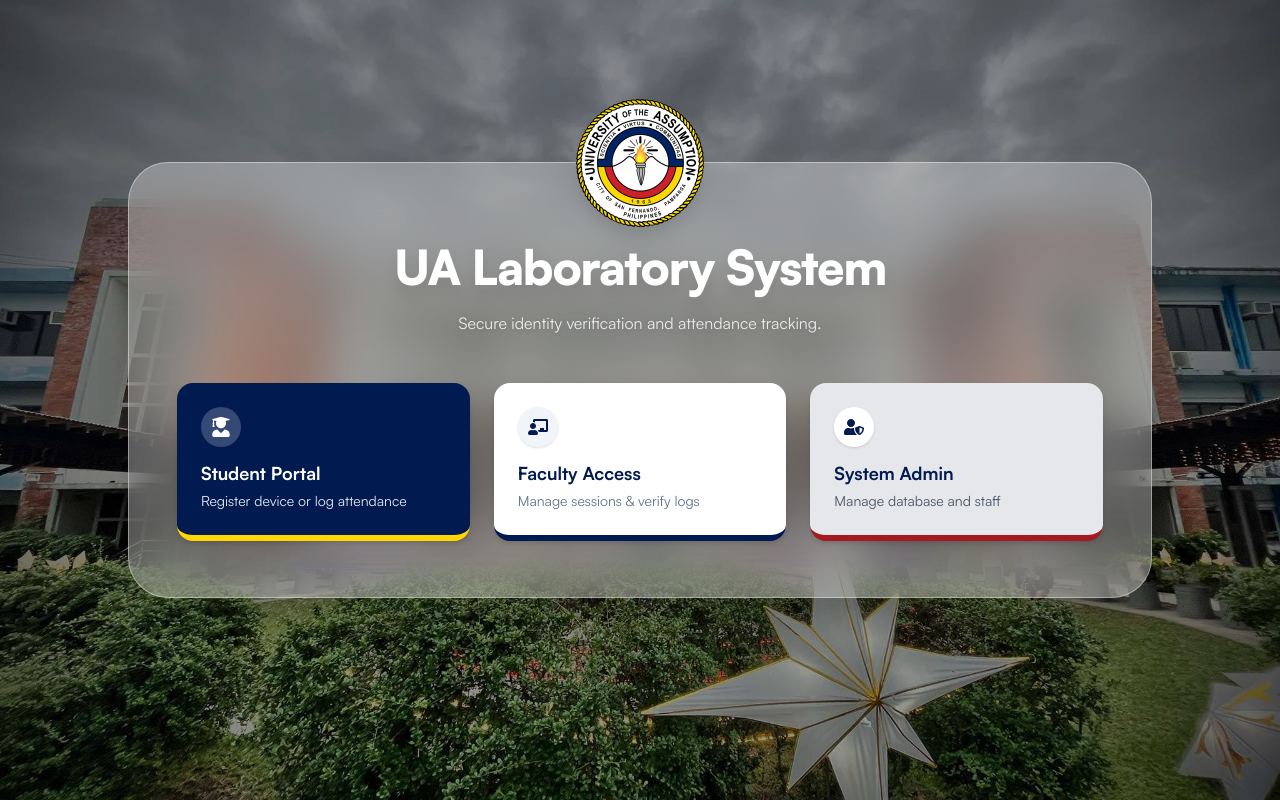
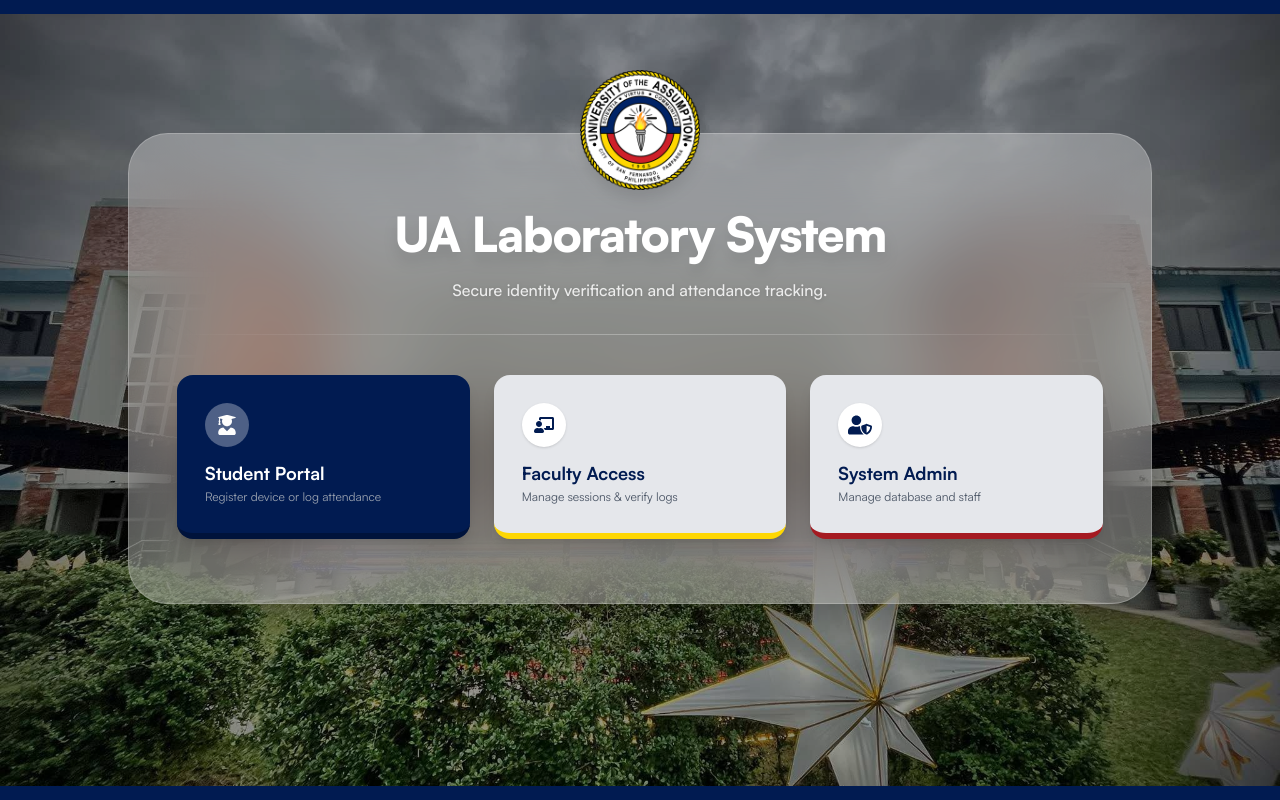
Before and after one commit to JmGarcia30/UA-Lab-Attendance, a Next.js app: page / in a window 1280 px wide. Built offline with nearby package versions, Linux system fonts and the light colour scheme.

Commit message:
Updated landing page

```diff
--- a/app/page.tsx
+++ b/app/page.tsx
@@ -3,7 +3,8 @@
 
 export default function LandingPage() {
   return (
-    <main className="relative min-h-screen w-full flex items-center justify-center p-6 font-sans overflow-hidden">
+
+    <main className="relative min-h-[100dvh] w-full flex items-center justify-center p-4 sm:p-6 font-sans overflow-x-hidden border-t-[8px] sm:border-t-[14px] border-b-[8px] sm:border-b-[14px] border-[#011B51]">
 
       {/* Background Image & Overlay */}
       <div className="absolute inset-0 z-0">
@@ -12,90 +13,73 @@
           alt="University Background"
           className="w-full h-full object-cover"
         />
-        {/* Dark overlay to make the glass and text pop */}
         <div className="absolute inset-0 bg-black/40"></div>
       </div>
 
       {/* Main Frosted Glass Container */}
-      <div className="relative z-10 w-full max-w-5xl bg-white/30 backdrop-blur-xl border border-white/40 rounded-[2.5rem] px-6 pb-10 pt-16 sm:px-12 sm:pb-14 sm:pt-20 text-center shadow-2xl mt-[-5vh]">
+      <div className="relative z-10 w-full max-w-5xl bg-white/30 backdrop-blur-2xl border border-white/20 rounded-[1.5rem] sm:rounded-[2.5rem] px-5 py-10 sm:px-12 sm:py-16 text-center shadow-2xl my-10 sm:mt-[-3vh]">
 
         {/* Overlapping Top Logo */}
-        <div className="absolute -top-12 sm:-top-16 left-1/2 transform -translate-x-1/2">
+        <div className="absolute -top-10 sm:-top-16 left-1/2 transform -translate-x-1/2">
           <img
             src="/ua-logo.png"
             alt="UA Logo"
-            className="w-24 h-24 sm:w-32 sm:h-32 object-contain drop-shadow-xl"
+            className="w-20 h-20 sm:w-30 sm:h-30 object-contain drop-shadow-xl"
           />
         </div>
 
         {/* Header Text */}
-        <h1 className="text-3xl sm:text-4xl lg:text-5xl font-black text-[#FFFFFF] tracking-tight mb-2 drop-shadow-xl">
+        <h1 className="text-3xl sm:text-4xl lg:text-5xl font-black text-[#FFFFFF] tracking-tight mb-1 mt-4 sm:mt-3 drop-shadow-xl">
           UA Laboratory System
         </h1>
-        <p className="text-[#F7F7F7]/90 font-small text-sm sm:text-base mb-8 mt-5 sm:mb-12 drop-shadow-sm">
+        <p className="text-[#F7F7F7]/90 font-medium text-xs sm:text-base mb-6 sm:mb-8 mt-3 sm:mt-5 drop-shadow-sm">
           Secure identity verification and attendance tracking.
         </p>
 
-        {/* CARDS GRID (Updated to 3 columns) */}
-        <div className="grid grid-cols-1 md:grid-cols-3 gap-6 w-full mx-auto">
+        {/* Visual Separator Line */}
+        <div className="w-full h-px bg-gradient-to-r from-transparent via-white/30 to-transparent mb-8 sm:mb-10" />
+
+        {/* CARDS GRID */}
+        <div className="grid grid-cols-1 md:grid-cols-3 gap-4 sm:gap-6 w-full mx-auto">
 
           {/* STUDENT PORTAL CARD */}
           <Link
             href="/student"
-            className="group flex flex-col items-start justify-center p-6 bg-[#011B51] text-white rounded-2xl transition-all duration-300 shadow-md hover:shadow-xl hover:-translate-y-1 border-b-[6px] border-[#FED702]"
+            className="group flex flex-col items-start justify-center p-5 sm:p-7 bg-[#011B51] text-white rounded-xl sm:rounded-2xl transition-all duration-300 shadow-lg hover:shadow-2xl sm:hover:-translate-y-1 border-b-[6px] border-b-[#00133b]"
           >
-            {/* ICON */}
-            <div className="w-10 h-10 flex items-center justify-center rounded-full bg-white/20 mb-3">
-              <FaUserGraduate className="w-5 h-5" />
+            <div className="w-10 h-10 sm:w-11 sm:h-11 flex items-center justify-center rounded-full bg-white/30 mb-3 transition-colors">
+              <FaUserGraduate className="w-4 h-4 sm:w-5 sm:h-5 text-[#fdfdfd]" />
             </div>
-
-            <h2 className="text-lg font-bold mb-1">
-              Student Portal
-            </h2>
-            <p className="text-sm text-gray-200">
-              Register device or log attendance
-            </p>
+            <h2 className="text-base sm:text-lg font-bold mb-0.5">Student Portal</h2>
+            <p className="text-[10px] sm:text-xs text-gray-400 text-left">Register device or log attendance</p>
           </Link>
 
-          {/* TEACHER PORTAL CARD */}
+          {/* FACULTY ACCESS CARD */}
           <Link
             href="/teacher"
-            className="group flex flex-col items-start justify-center p-6 bg-white text-[#011B51] rounded-2xl transition-all duration-300 shadow-md hover:shadow-xl hover:-translate-y-1 border-b-[6px] border-[#011B51]"
+            className="group flex flex-col items-start justify-center p-5 sm:p-7 bg-[#e5e7eb] text-[#011B51] rounded-xl sm:rounded-2xl transition-all duration-300 shadow-lg hover:shadow-2xl sm:hover:-translate-y-1 border-b-[6px] border-b-[#FED702]"
           >
-            {/* ICON */}
-            <div className="w-10 h-10 flex items-center justify-center rounded-full bg-slate-100 mb-3 shadow-sm">
-              <FaChalkboardTeacher className="w-5 h-5 text-[#011B51]" />
+            <div className="w-10 h-10 sm:w-11 sm:h-11 flex items-center justify-center rounded-full bg-white mb-3 shadow-sm">
+              <FaChalkboardTeacher className="w-4 h-4 sm:w-5 sm:h-5 text-[#011B51]" />
             </div>
-
-            <h2 className="text-lg font-bold mb-1">
-              Faculty Access
-            </h2>
-            <p className="text-sm text-slate-500">
-              Manage sessions & verify logs
-            </p>
+            <h2 className="text-base sm:text-lg font-bold mb-0.5">Faculty Access</h2>
+            <p className="text-[10px] sm:text-xs text-gray-600 text-left">Manage sessions & verify logs</p>
           </Link>
 
-          {/* ADMIN ACCESS CARD */}
+          {/* SYSTEM ADMIN CARD */}
           <Link
             href="/admin"
-            className="group flex flex-col items-start justify-center p-6 bg-gray-200 text-[#011B51] rounded-2xl transition-all duration-300 shadow-md hover:shadow-xl hover:-translate-y-1 border-b-[6px] border-[#A51A21]"
+            className="group flex flex-col items-start justify-center p-5 sm:p-7 bg-[#e5e7eb] text-[#011B51] rounded-xl sm:rounded-2xl transition-all duration-300 shadow-lg hover:shadow-2xl sm:hover:-translate-y-1 border-b-[6px] border-b-[#A51A21]"
           >
-            {/* ICON */}
-            <div className="w-10 h-10 flex items-center justify-center rounded-full bg-white mb-3 shadow-sm">
-              <FaUserShield className="w-5 h-5 text-[#011B51]" />
+            <div className="w-10 h-10 sm:w-11 sm:h-11 flex items-center justify-center rounded-full bg-white mb-3 shadow-sm">
+              <FaUserShield className="w-5 h-5 sm:w-6 sm:h-6 text-[#011B51]" />
             </div>
-
-            <h2 className="text-lg font-bold mb-1">
-              System Admin
-            </h2>
-            <p className="text-sm text-gray-600">
-              Manage database and staff
-            </p>
+            <h2 className="text-base sm:text-lg font-bold mb-0.5">System Admin</h2>
+            <p className="text-[10px] sm:text-xs text-gray-600 text-left">Manage database and staff</p>
           </Link>
 
         </div>
       </div>
-
     </main>
   );
 }
```
